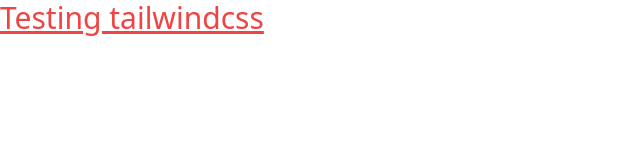
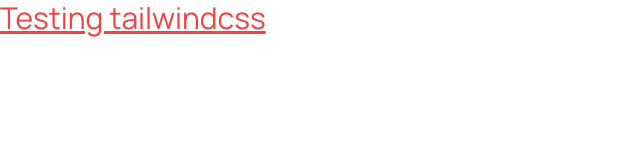
Before and after one commit to agusthas/quiz-app, a Next.js app: page / in a window 1280 px wide. Shown: the top 160 px of the page, without its empty margins (0-640 px from the left). Built offline with nearby package versions, Linux system fonts and the light colour scheme.

Commit message:
add font

```diff
--- /dev/null
+++ b/pages/_document.tsx
@@ -0,0 +1,34 @@
+import Document, {
+  DocumentContext,
+  Head,
+  Html,
+  Main,
+  NextScript,
+} from "next/document";
+
+class MyDocument extends Document {
+  static async getInitialProps(ctx: DocumentContext) {
+    const initialProps = await Document.getInitialProps(ctx);
+
+    return initialProps;
+  }
+
+  render(): JSX.Element {
+    return (
+      <Html>
+        <Head>
+          <link
+            href="https://fonts.googleapis.com/css2?family=Manrope:wght@400;500;600;700;800&display=swap"
+            rel="stylesheet"
+          />
+        </Head>
+        <body>
+          <Main />
+          <NextScript />
+        </body>
+      </Html>
+    );
+  }
+}
+
+export default MyDocument;
--- a/tailwind.config.js
+++ b/tailwind.config.js
@@ -1,10 +1,17 @@
+// eslint-disable-next-line @typescript-eslint/no-var-requires
+const defaultTheme = require("tailwindcss/defaultTheme");
+
 module.exports = {
   content: [
     "./pages/**/*.{js,ts,jsx,tsx}",
     "./components/**/*.{js,ts,jsx,tsx}",
   ],
   theme: {
-    extend: {},
+    extend: {
+      fontFamily: {
+        sans: ["Manrope", ...defaultTheme.fontFamily.sans],
+      },
+    },
   },
   plugins: [],
 };
```
